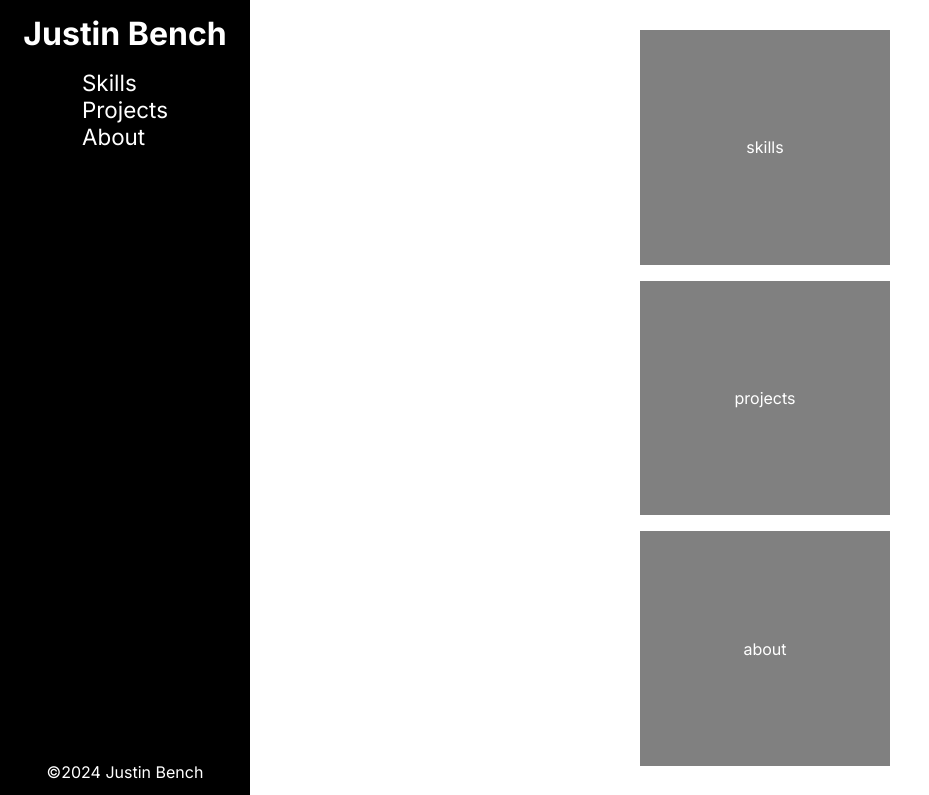
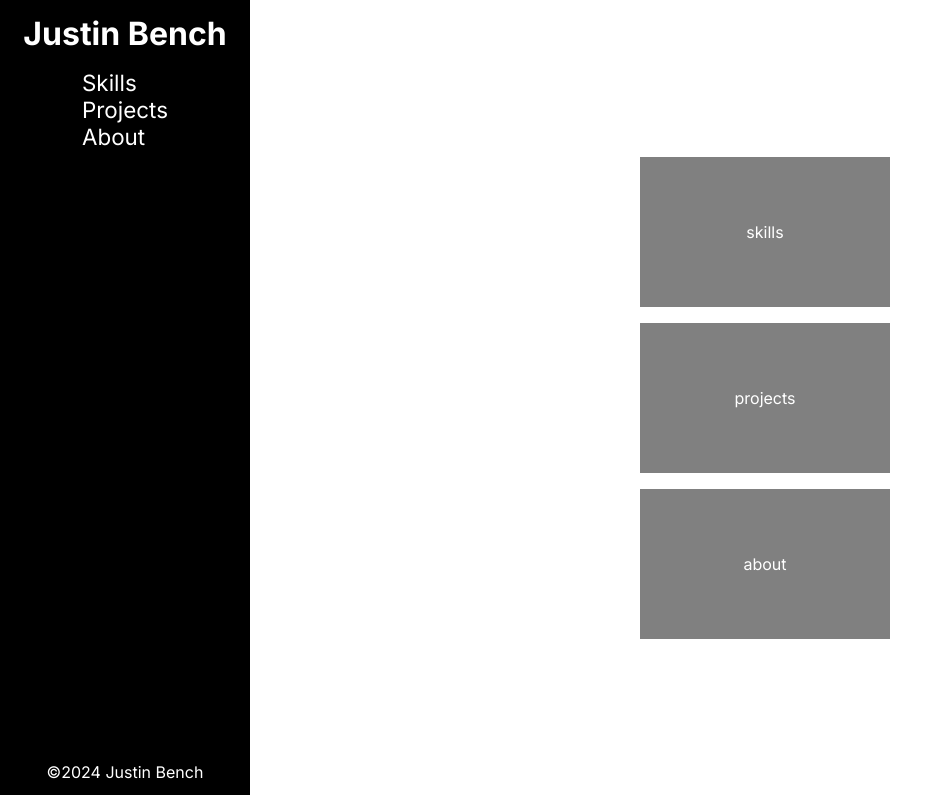
Before and after one commit to jdbench/jdbench-portfolio, a Next.js app: page / in a window 1280 px wide. Shown: the part 18-813 px from the top of the page, without its empty margins (0-929 px from the left). Built offline with nearby package versions, Linux system fonts and the light colour scheme.

Commit message:
fix height

```diff
--- a/components/Dashboard.jsx
+++ b/components/Dashboard.jsx
@@ -2,7 +2,7 @@
 
 export default function Dashboard() {
     return (
-        <>
+        <div className="main-home-wrapper">
             <section className="main-home-section">
                 <a href="#skills">skills</a>
             </section>
@@ -12,6 +12,6 @@ export default function Dashboard() {
             <section className="main-home-section">
                 <a href="#about">about</a>
             </section>
-        </>
+        </div>
     );
 }
--- a/css/pages/home.scss
+++ b/css/pages/home.scss
@@ -1,19 +1,23 @@
-#dashboard {
-    height: 100vh;
-}
-
 .main-home {
     align-items: center;
     display: flex;
-    flex-direction: column;
-    gap: $spacing16;
+    height: 100vh;
     justify-content: center;
-    padding: $spacing32;
+    &-wrapper {
+        align-items: center;
+        display: flex;
+        flex-direction: column;
+        flex: 1;
+        gap: $spacing16;
+        height: 100%;
+        justify-content: center;
+        padding: $spacing32;
+    }
     &-section {
         display: flex;
-        height: 150px;
-        flex: 1 0 auto;
+        flex: 1 1 auto;
         max-width: $left-column-width;
+        max-height: 150px;
         width: 100%;
         a {
             align-items: center;
--- a/package.json
+++ b/package.json
@@ -55,12 +55,10 @@
     "lint-staged": {
         "**/*.{js,jsx,tx,tsx}": [
             "eslint --fix",
-            "jest --bail --findRelatedTests",
-            "git add"
+            "jest --bail --findRelatedTests --passWithNoTests"
         ],
         "**/*.{js,jsx,ts,tsx,css,md,scss}": [
-            "prettier --write",
-            "git add"
+            "prettier --write"
         ]
     }
 }
```
